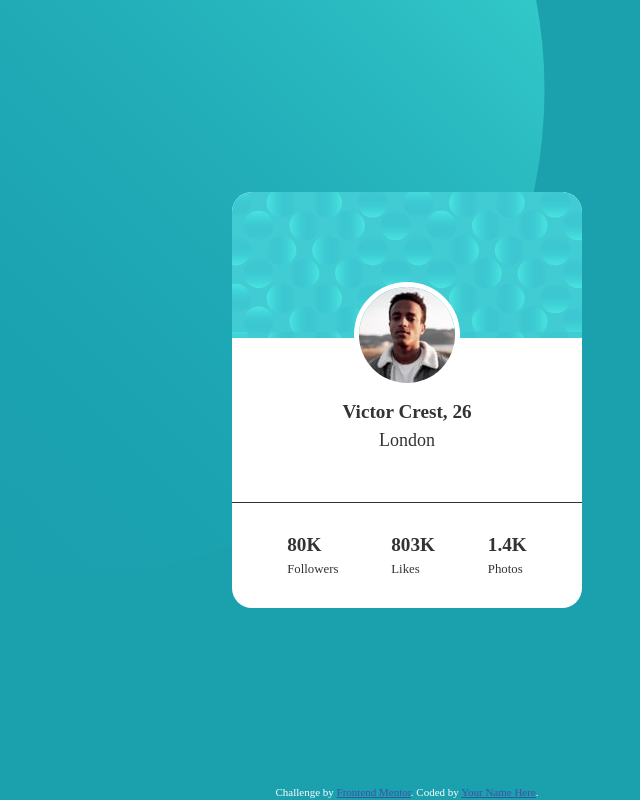
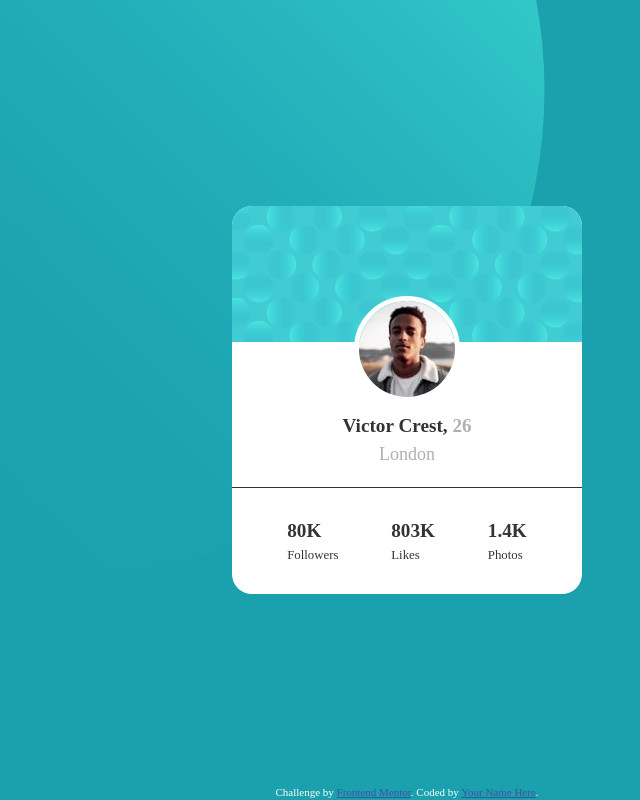
Before and after one commit to j3ffh95/profile-card-component, a plain HTML site: page index.html in a window 1280 px wide. Shown: the whole page, without its empty margins (233-873 px from the left). Drawn offline with Linux system fonts and the light colour scheme.

Commit message:
Added utilities styles

```diff
--- a/index.html
+++ b/index.html
@@ -37,8 +37,8 @@
             <img src="./images/image-victor.jpg" alt="Profile Picture" />
           </div>
           <div class="text-content">
-            <h1>Victor Crest, <span>26</span></h1>
-            <p>London</p>
+            <h1>Victor Crest, <span class="gray-text">26</span></h1>
+            <p class="gray-text">London</p>
           </div>
         </div>
         <div class="bottom-container">
--- a/style.css
+++ b/style.css
@@ -5,7 +5,7 @@
   padding: 0;
   margin: 0;
 }
-
+/* Main Styles */
 body {
   font-size: 1.125rem;
   line-height: 1.5;
@@ -21,7 +21,12 @@ img {
 .attribution {
   position: absolute;
   bottom: 0;
-  font-size: 1.5rem;
+  font-size: 1rem;
+}
+
+/* Utility Styles */
+.gray-text {
+  color: #b0b0b0;
 }
 
 main {
@@ -95,7 +100,7 @@ main::before {
   align-items: center;
   justify-content: center;
   border-bottom: 1px solid #333;
-  padding: 3rem 1rem;
+  padding: 3rem 1rem 1.2rem;
   margin-top: 2rem;
   text-align: center;
 }
```
